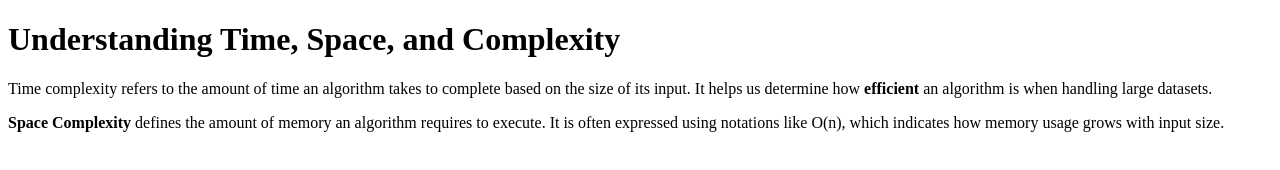
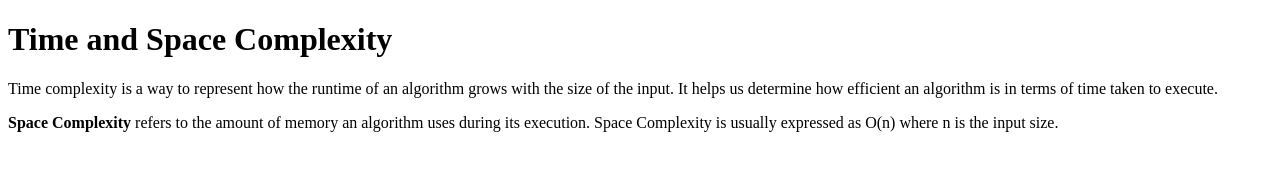
Before and after one commit to acciojob/time-and-space-complexity-AARYA0507, a website: page main.html in a window 1280 px wide. Drawn offline with Linux system fonts and the light colour scheme.

Commit message:
created a submission

```diff
--- a/main.html
+++ b/main.html
@@ -9,16 +9,16 @@
 <body>
 	<!-- the entire body must be written by student -->
 
-	<h1>Understanding Time, Space, and Complexity</h1>
+	<h1>Time and Space Complexity</h1>
 
 	<p>
-		Time complexity refers to the amount of time an algorithm takes to complete based on the size of its input.
-		It helps us determine how <b>efficient</b> an algorithm is when handling large datasets.
+		Time complexity is a way to represent how the runtime of an algorithm grows with the size of the input.
+		It helps us determine how efficient an algorithm is in terms of time taken to execute.
 	</p>
 
 	<p>
-		<b>Space Complexity</b> defines the amount of memory an algorithm requires to execute.
-		It is often expressed using notations like O(n), which indicates how memory usage grows with input size.
+		<b>Space Complexity</b> refers to the amount of memory an algorithm uses during its execution.
+		Space Complexity is usually expressed as O(n) where n is the input size.
 	</p>
 
 	<script type="text/javascript" src="./script.js"></script>
```
